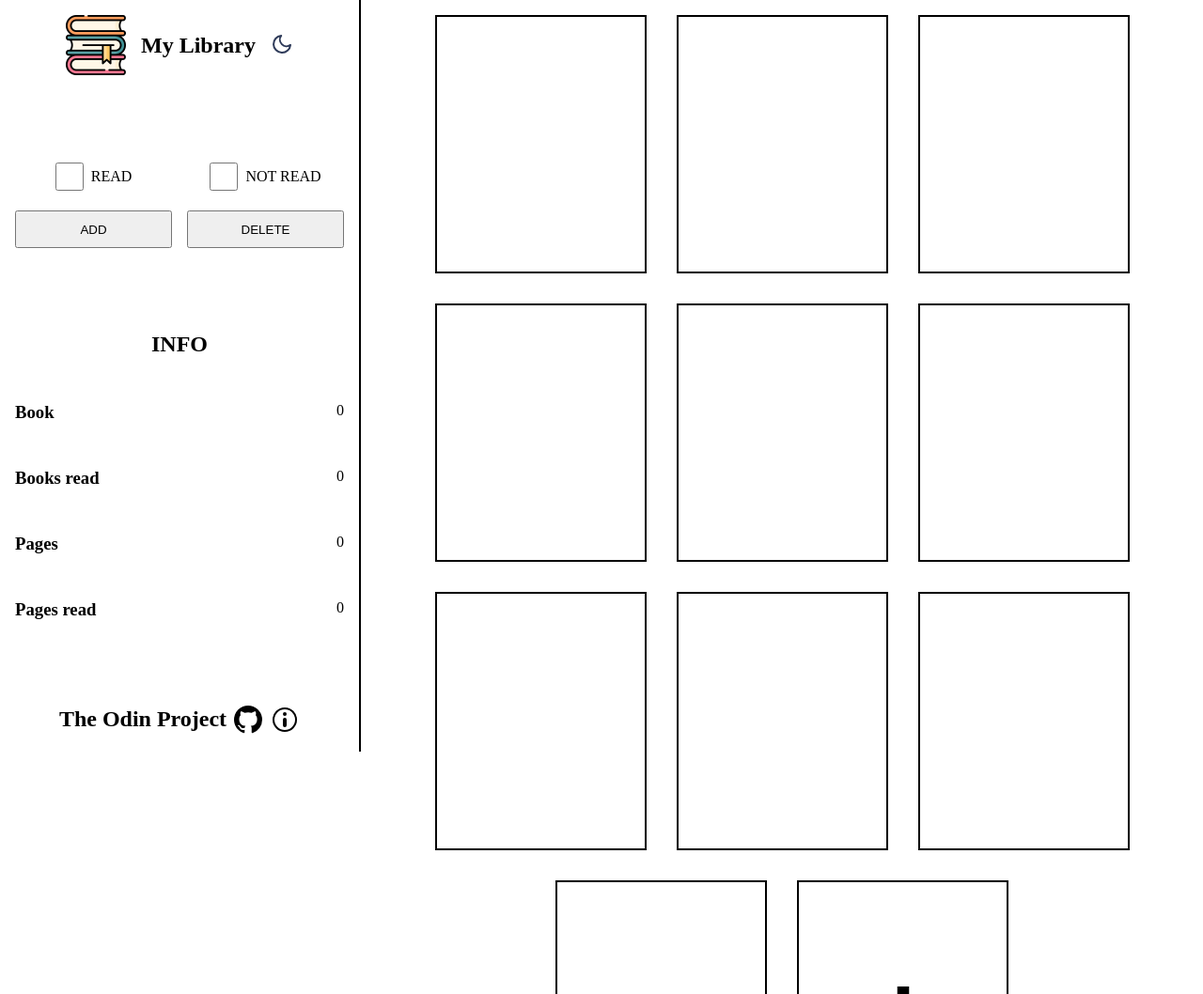
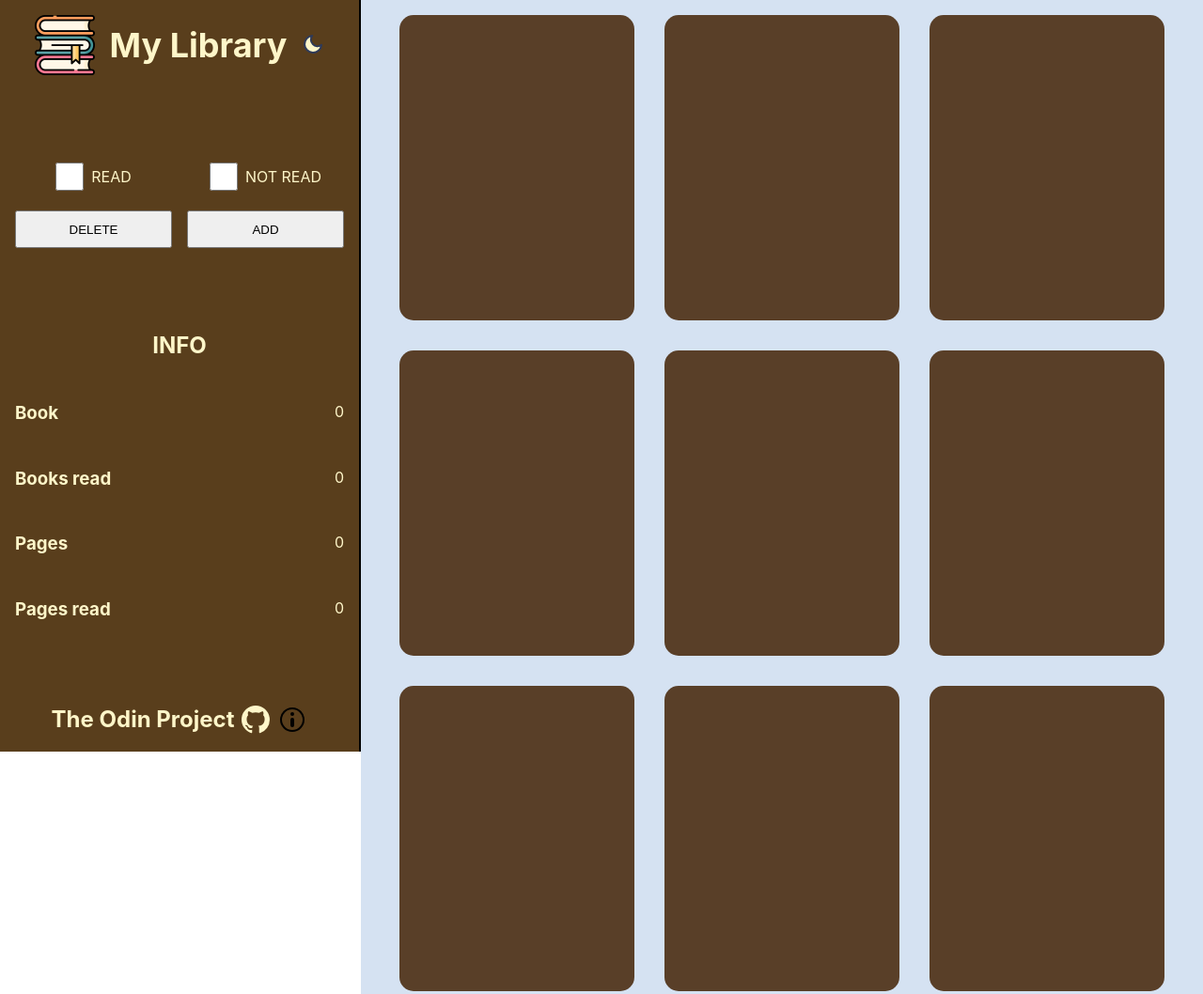
Before and after one commit to fvckDesa/Library, a plain HTML site: page index.html in a window 1280 px wide. Shown: the top 1058 px of the page at 94% size. Drawn offline with Linux system fonts and the light colour scheme.

Commit message:
creata card su file temporaneo

```diff
--- a/index.html
+++ b/index.html
@@ -44,8 +44,8 @@
           <input type="checkbox" name="" id="not-read" />
           <label for="not-read">NOT READ</label>
         </div>
+        <button class="delete">DELETE</button>
         <button class="add">ADD</button>
-        <button class="delete">DELETE</button>
       </nav>
       <div class="info-box">
         <h2>INFO</h2>
@@ -100,16 +100,66 @@
     </aside>
     <main class="center">
       <!-- da eliinare -->
-      <div class="add-book"></div>
-      <div class="add-book"></div>
-      <div class="add-book"></div>
-      <div class="add-book"></div>
-      <div class="add-book"></div>
-      <div class="add-book"></div>
-      <div class="add-book"></div>
-      <div class="add-book"></div>
-      <div class="add-book"></div>
-      <div class="add-book"></div>
+      <div class="flip-box">
+        <div class="card">
+          <div class="card-front"></div>
+          <div class="card-back"></div>
+        </div>
+      </div>
+      <div class="flip-box">
+        <div class="card">
+          <div class="card-front"></div>
+          <div class="card-back"></div>
+        </div>
+      </div>
+      <div class="flip-box">
+        <div class="card">
+          <div class="card-front"></div>
+          <div class="card-back"></div>
+        </div>
+      </div>
+      <div class="flip-box">
+        <div class="card">
+          <div class="card-front"></div>
+          <div class="card-back"></div>
+        </div>
+      </div>
+      <div class="flip-box">
+        <div class="card">
+          <div class="card-front"></div>
+          <div class="card-back"></div>
+        </div>
+      </div>
+      <div class="flip-box">
+        <div class="card">
+          <div class="card-front"></div>
+          <div class="card-back"></div>
+        </div>
+      </div>
+      <div class="flip-box">
+        <div class="card">
+          <div class="card-front"></div>
+          <div class="card-back"></div>
+        </div>
+      </div>
+      <div class="flip-box">
+        <div class="card">
+          <div class="card-front"></div>
+          <div class="card-back"></div>
+        </div>
+      </div>
+      <div class="flip-box">
+        <div class="card">
+          <div class="card-front"></div>
+          <div class="card-back"></div>
+        </div>
+      </div>
+      <div class="flip-box">
+        <div class="card">
+          <div class="card-front"></div>
+          <div class="card-back"></div>
+        </div>
+      </div>
       <!--  -->
       <div class="add-book center">
         <svg width="50" height="50">
--- a/style.css
+++ b/style.css
@@ -1,3 +1,11 @@
+:root {
+  --cafe-noir: #593f28;
+  --dark-brown: #593e1c;
+  --camel: #bf9969;
+  --deep-champagne: #f2d194;
+  --blond: #fef6c9;
+}
+
 *,
 *::before,
 *::after {
@@ -7,12 +15,14 @@
 }
 
 body {
+  font-family: -apple-system, BlinkMacSystemFont, 'Segoe UI', Roboto, Oxygen, Ubuntu, Cantarell, 'Open Sans', 'Helvetica Neue', sans-serif;
   min-height: 100vh;
   display: flex;
+  color: var(--blond);
 }
 
 a {
-    width: 100%;
+  width: 100%;
 }
 
 h2 {
@@ -25,6 +35,7 @@ main {
   min-height: 100%;
   padding: 1rem;
   gap: 2rem;
+  background-color: /* var(--camel) */ #d5e2f2;
 }
 
 aside {
@@ -36,10 +47,12 @@ aside {
   width: 30vw;
   height: 100vh;
   padding: 1rem;
+  background-color: var(--dark-brown);
   border-right: solid 2px black;
 }
 
 header {
+  font-size: 1.5rem;
   gap: 1rem;
 }
 
@@ -64,7 +77,7 @@ label {
 }
 
 footer {
-    position: relative;
+  position: relative;
 }
 
 .center {
@@ -73,15 +86,57 @@ footer {
   align-items: center;
 }
 
+.flip-box {
+  background: transparent;
+  /* width: 225px;
+  height: 275px; */
+  width: 250px;
+  height: 325px;
+  perspective: 1000px;
+}
+
+.card {
+  position: relative;
+  width: 100%;
+  height: 100%;
+  border-radius: 15px;
+  transition: transform 0.8s;
+  transform-style: preserve-3d;
+}
+
+.flip-box:hover .card {
+  transform: rotateY(180deg) scale(1.05);
+}
+
+.card-front,
+.card-back {
+  position: absolute;
+  width: 100%;
+  height: 100%;
+  border-radius: 15px;
+  backface-visibility: hidden;
+}
+
+.card-front {
+  background: var(--cafe-noir);
+}
+
+.card-back {
+  background: var(--deep-champagne);
+  transform: rotateY(180deg);
+}
+
 .add-book,
 svg {
+  fill: var(--blond);
   transition: transform 0.5s ease;
 }
 
 .add-book {
   width: 225px;
   height: 275px;
-  border: solid 2px black;
+  border-radius: 15px;
+  background-color: var(--cafe-noir);
 }
 
 .add-book:hover {
@@ -148,5 +203,5 @@ svg {
 }
 
 .info:hover + .reference {
-    opacity: 1;
+  opacity: 1;
 }
```
Also changed, not shown: temp.html (added, +205 -0 lines).
